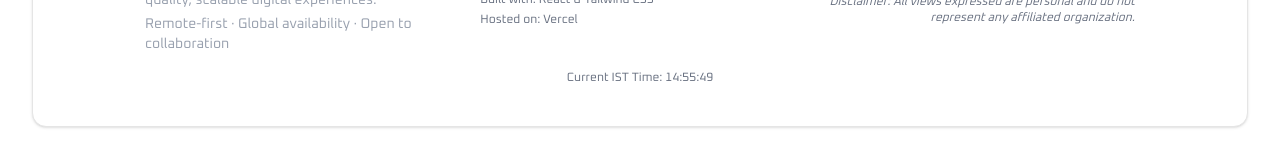
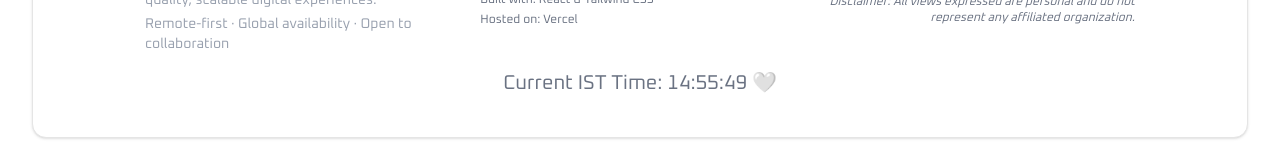
Before and after one commit to 0xabhikr/str, a Next.js app: page / in a window 1280 px wide. Shown: the part 607-767 px from the top of the page. Built offline with nearby package versions, Linux system fonts and the light colour scheme.

Commit message:
some adjustment in time

```diff
--- a/components/ISTClock.tsx
+++ b/components/ISTClock.tsx
@@ -26,8 +26,8 @@ const ISTClock = () => {
   }, []);
 
   return (
-    <div className="mt-4 text-xs text-gray-500 text-center">
-      Current IST Time: <span className="font-mono">{time}</span>
+    <div className="mt-4 text-xs text-gray-500 text-center" style={{fontSize: 20}}>
+      Current IST Time: <span className="font-mono">{time}</span> 🤍
     </div>
   );
 };
```
